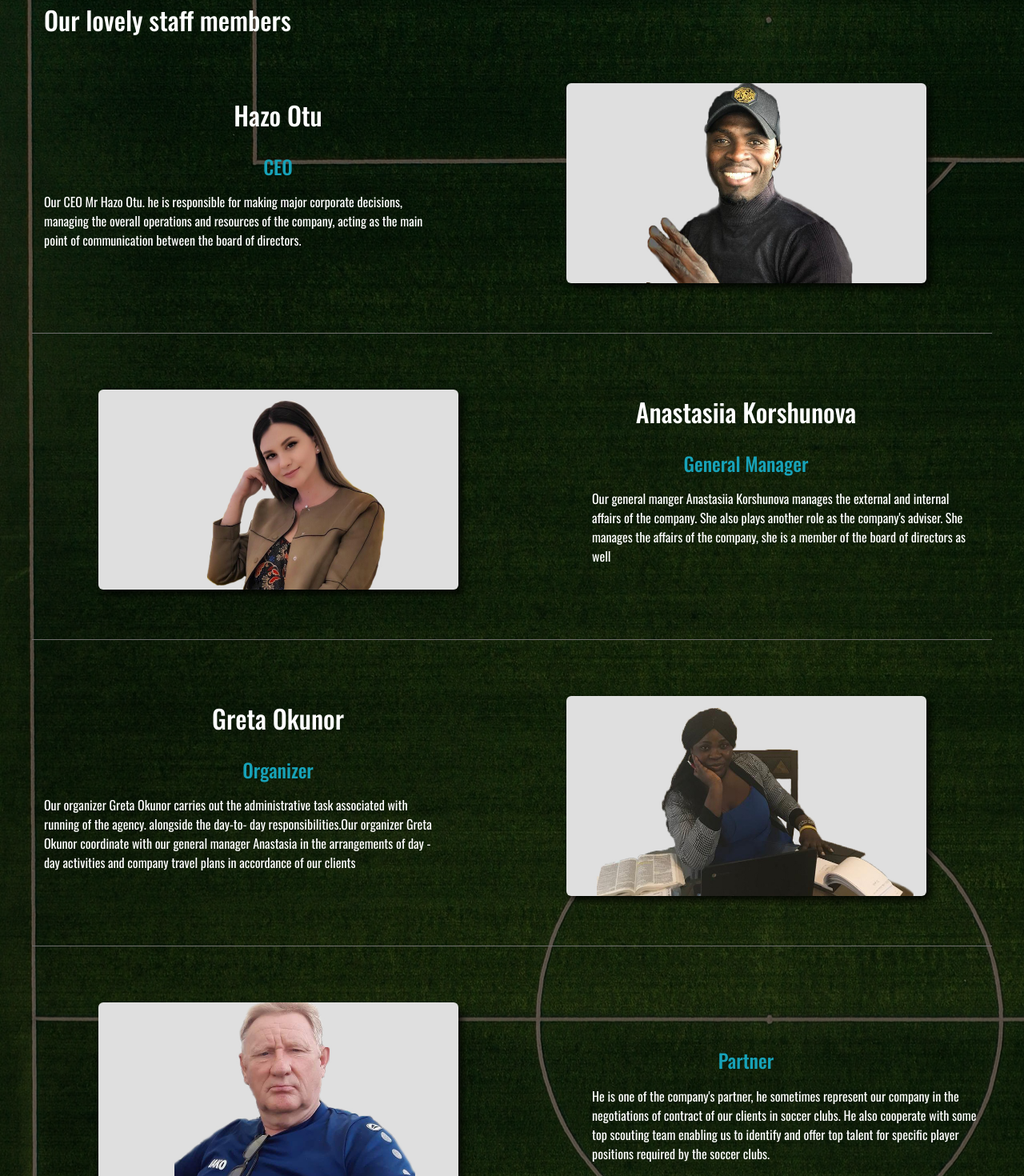
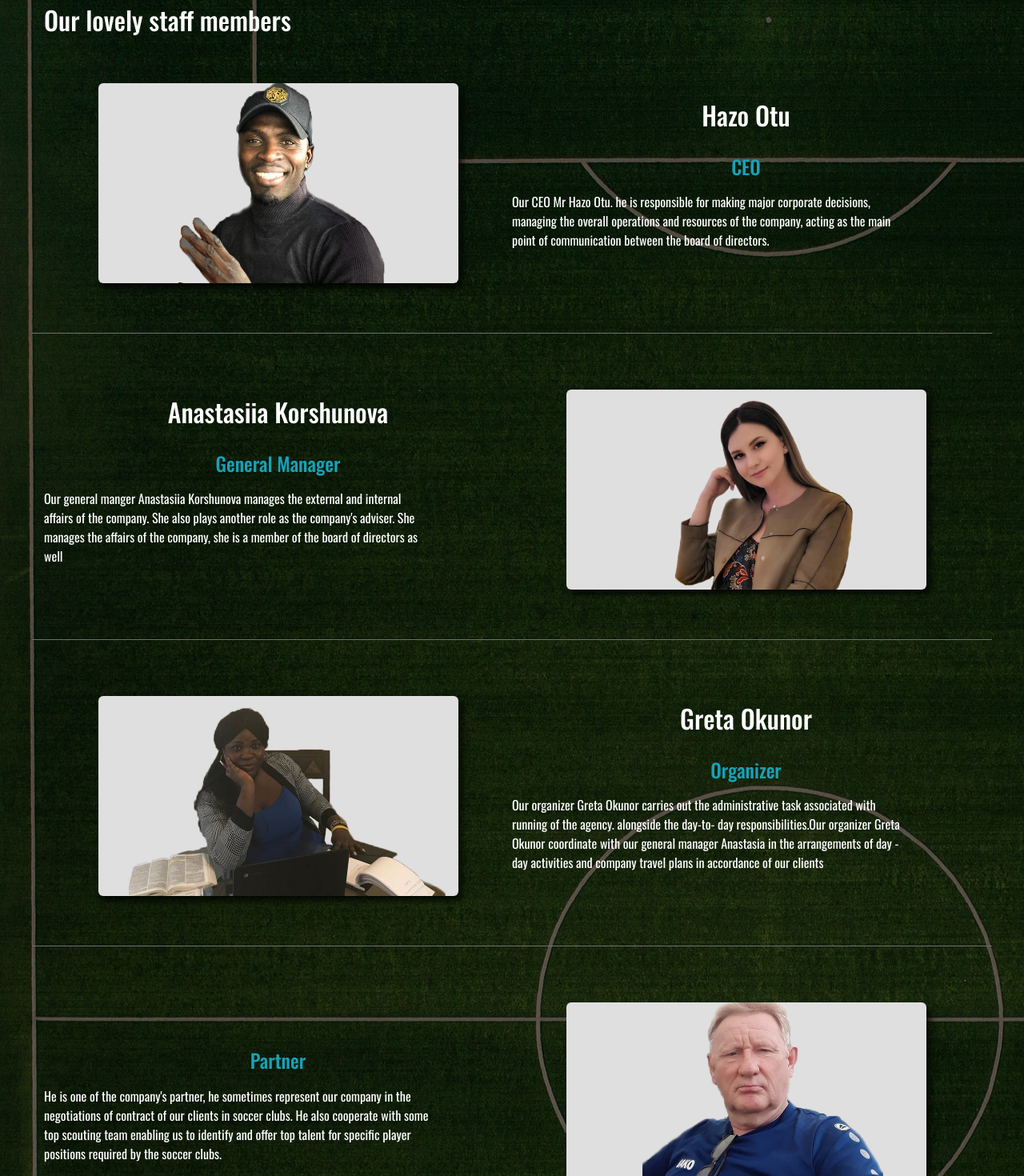
Before and after one commit to beksssK/footballtemporary, a React (Create React App) app: page /staff in a window 1280 px wide. Shown: the part 460-1930 px from the top of the page at 80% size. Built offline with nearby package versions, Linux system fonts and the light colour scheme.

Commit message:
made the custom hook to watch the window size

```diff
--- a/src/components/Home/HomeMiddle.js
+++ b/src/components/Home/HomeMiddle.js
@@ -6,6 +6,7 @@ import InfoSection from "../Section/InfoSection";
 import ceo from "../../assets/staff/CEO1.jpg";
 import organizer from "../../assets/staff/organizer.jpg";
 import gManager from "../../assets/staff/gManager1.jpg";
+import useWindowWidth from "../../hooks/useWindowWidth";
 
 const items = [
     {
@@ -25,6 +26,38 @@ const items = [
     },
 ];
 
+const generalInfo = {
+  who: {
+    title: "Who are we",
+    infoText: <><b>HNBM SPORTS AGENCY</b> is an International, standard and global private sports agency;
+      providing soccer trials,international camps for aspiring footballers ranging from age 15 and above.
+      HNBM manages talents who needs our assistance in various ways.our agency with the coordination of
+      our partners and other soccer agents try to fix our clients into clubs for trials or for signing on
+      when necessary. Currently we made some transfers to the golf countries under our management and
+      looking forward to other parts of the world for trials or signings. We're always ready to embrace
+      client's that are interested in cooperating with our sports agency concerning the above mentioned
+      details.</>,
+  },
+  what: {
+    title: "What do we do",
+    infoText: <>
+      <ol>
+        <li>We negotiate a professional contract or trial for our (players) clients.</li>
+        <li>We closely follow each of our players to know their condition in club</li>
+        <li>Our agency also finds clubs that allow our players or clients to evolve.</li>
+        <li>We establish a career plan for our clients</li>
+        <li>.We also suggest an investment plans to our clients to ensure that our player or client is comfortable after their soccer career.</li>
+      </ol>
+    </>
+  },
+  why: {
+    title: "Why do they choose us?",
+    infoText: <>
+      We establish relationships based on professionalism, transparency and trust: values that define our philosophy and the way we work. Our code of ethics is more than a declaration of intent; it shows us the way to follow and has allow us to obtain recognition and results endorsement. We know that trust is something vague, built and maintained through fidelity. The professional relationship we have with our athletes goes beyond merely providing services. We feel the defeats, the successes and the tension  of athletes like ours and we learn from the challenges we go through successively.
+    </>
+  },
+};
+
 
 const settings = {
   adaptiveHeight: true,
@@ -35,70 +68,24 @@ const settings = {
   slidesToScroll: 1
 };
 
-function debounce(fn, ms) {
-  let timer
-  return _ => {
-    clearTimeout(timer)
-    timer = setTimeout(() => {
-      timer = null
-      fn.apply(this, arguments)
-    }, ms)
-  };
-}
 
 const HomeMiddle = () => {
-  const [leftSided, setLeftSided] = useState(true);
-  const setSide = () => {
-    if (window.innerWidth > 600) {
-      setLeftSided(true)
-    } else {
-      setLeftSided(false);
-    }
-  }
-  useEffect(() => {
-    const debounceHandleResize = debounce(() => {
-      console.log('resized to ', window.innerWidth);
-      setSide();
-    }, 500);
-    window.addEventListener('resize', debounceHandleResize);
-    return () => window.removeEventListener('resize', debounceHandleResize);
-  });
-  useEffect(() => {
-    setSide();
-  }, [])
-
+  const isWindowSmall = useWindowWidth();
   return (
     <div className="HomeMiddle container">
       <section className='info__header container'>
         <h2 className='info__main-title'>HNBM SPORTS MANAGEMENT AND COMPANY LTD</h2>
       </section>
-      <InfoSection leftSided={leftSided} sectionClass="who" infoTitle="Who are we"
-                   infoText={<><b>HNBM SPORTS AGENCY</b> is an International, standard and global private sports agency;
-                     providing soccer trials,international camps for aspiring footballers ranging from age 15 and above.
-                     HNBM manages talents who needs our assistance in various ways.our agency with the coordination of
-                     our partners and other soccer agents try to fix our clients into clubs for trials or for signing on
-                     when necessary. Currently we made some transfers to the golf countries under our management and
-                     looking forward to other parts of the world for trials or signings. We're always ready to embrace
-                     client's that are interested in cooperating with our sports agency concerning the above mentioned
-                     details.</>}
-      />
-      <InfoSection leftSided={false} sectionClass="what" infoTitle="What do we do"
-                   infoText={<>
-                     <ol>
-                      <li>We negotiate a professional contract or trial for our (players) clients.</li>
-                      <li>We closely follow each of our players to know their condition in club</li>
-                      <li>Our agency also finds clubs that allow our players or clients to evolve.</li>
-                      <li>We establish a career plan for our clients</li>
-                      <li>.We also suggest an investment plans to our clients to ensure that our player or client is comfortable after their soccer career.</li>
-                     </ol>
-                   </>}
-      />
-      <InfoSection leftSided={leftSided} sectionClass="why" infoTitle="Why do they choose us?"
-                   infoText={<>
-                     We establish relationships based on professionalism, transparency and trust: values that define our philosophy and the way we work. Our code of ethics is more than a declaration of intent; it shows us the way to follow and has allow us to obtain recognition and results endorsement. We know that trust is something vague, built and maintained through fidelity. The professional relationship we have with our athletes goes beyond merely providing services. We feel the defeats, the successes and the tension  of athletes like ours and we learn from the challenges we go through successively.
-                   </>}
-      />
-      <InfoSection leftSided={false} sectionClass="staff" infoTitle="Our staff"
+      {Object.keys(generalInfo).map((item,index) => (
+        <InfoSection
+          key={item}
+          leftSided={index % 2 ? !isWindowSmall : false}
+          infoTitle={generalInfo[item].title}
+          sectionClass={item}
+          infoText={generalInfo[item].infoText}
+        />
+      ))}
+      <InfoSection leftSided={!isWindowSmall} sectionClass="staff" infoTitle="Our staff"
                    infoText={<>
                      Our Staffs are very diligent and capable of managing the affairs of the  company.each one of them plays a major role as expected of them in terms of cooperation of our clients and partners.is quite an experience working with our staffs along side our board of directors.
                    </>}
--- /dev/null
+++ b/src/components/Staff/StaffCard.jsx
@@ -0,0 +1,29 @@
+import React from 'react';
+
+const StaffCard = ({leftSided, staffClass, name, position, info, photoLink}) => {
+  return leftSided ? (
+    <section className='info__section staff__info__section container'>
+      <div className='info__item'>
+        <h2 className='info__title staff__title'>{name}</h2>
+        <h4 className='text-center text-info staff__position'>{position}</h4>
+        <p className='info__text info__text-left'>{info}</p>
+      </div>
+      <div className='info__item'>
+        <div className={`info__pic ${staffClass}__pic`} style={{backgroundImage: `url(${photoLink})`}}/>
+      </div>
+    </section>
+  ) : (
+    <section className='info__section staff__info__section container'>
+      <div className='info__item'>
+        <div className={`info__pic ${staffClass}__pic`} style={{backgroundImage: `url(${photoLink})`}}/>
+      </div>
+    <div className='info__item'>
+      <h2 className='info__title staff__title'>{name}</h2>
+      <h4 className='text-center text-info staff__position'>{position}</h4>
+      <p className='info__text info__text-left'>{info}</p>
+    </div>
+  </section>
+  );
+};
+
+export default StaffCard;
--- a/src/components/Staff/StaffMiddle.js
+++ b/src/components/Staff/StaffMiddle.js
@@ -5,8 +5,16 @@ import CEOImg from '../../assets/staff/CEO.jpg';
 import partnerImg from '../../assets/staff/partner2.jpg';
 
 import "./Staff.css";
+import StaffCard from "./StaffCard";
+import useWindowWidth from "../../hooks/useWindowWidth";
 
 const STAFF = {
+    ceo: {
+        position: 'CEO',
+        name: 'Hazo Otu',
+        info: 'Our CEO Mr Hazo Otu.  he is responsible for making major corporate decisions, managing the overall operations and resources of the company, acting as the main point of communication between the board of directors.',
+        photo: CEOImg
+    },
     gManager: {
         position: 'General Manager',
         name: 'Anastasiia Korshunova',
@@ -19,12 +27,6 @@ const STAFF = {
         info: 'Our organizer Greta Okunor carries out the administrative task associated with running of the agency. alongside the day-to- day responsibilities.Our organizer Greta Okunor coordinate with our general manager Anastasia in the arrangements of day - day activities and company travel plans in accordance of our clients',
         photo: organizerImg
     },
-    CEO: {
-        position: 'CEO',
-        name: 'Hazo Otu',
-        info: 'Our CEO Mr Hazo Otu.  he is responsible for making major corporate decisions, managing the overall operations and resources of the company, acting as the main point of communication between the board of directors.',
-        photo: CEOImg
-    },
     partner: {
         position: 'Partner',
         name: '',
@@ -34,104 +36,17 @@ const STAFF = {
 };
 
 const StaffMiddle = () => {
-    let windowWidth = window.matchMedia("(max-width: 600px)");
-    if(windowWidth.matches){
-        return (
-            <div className='StaffMiddle'>
-                <section className='info__header container'>
-                    <h2 className='info__main-title'>Our lovely staff members</h2>
-                </section>
-                <section className='info__section staff__info__section who container'>
-                    <div className='info__item'>
-                        <h2 className='info__title staff__title'>{STAFF.CEO.name}</h2>
-                        <h4 className='text-center text-info staff__position'>{STAFF.CEO.position}</h4>
-                        <p className='info__text info__text-left'>{STAFF.CEO.info}</p>
-                    </div>
-                    <div className='info__item'>
-                        <div className='info__pic ceo__pic' style={{backgroundImage: `url(${STAFF.CEO.photo})`}}/>
-                    </div>
-                </section>
-                <section className='info__section staff__info__section info__what container'>
-                    <div className='info__item'>
-                        <h2 className='info__title staff__title'>{STAFF.gManager.name}</h2>
-                        <h4 className='text-center text-info staff__position'>{STAFF.gManager.position}</h4>
-                        <p className='info__text info__text-right'>{STAFF.gManager.info}</p>
-                    </div>
-                    <div className='info__item'>
-                        <div className='info__pic gManager__pic' style={{backgroundImage: `url(${STAFF.gManager.photo})`}}/>
-                    </div>
-                </section>
-                <section className='info__section staff__info__section info__why container'>
-                    <div className='info__item'>
-                        <h2 className='info__title staff__title'>{STAFF.organizer.name}</h2>
-                        <h4 className='text-center text-info staff__position'>{STAFF.organizer.position}</h4>
-                        <p className='info__text info__text-left'>{STAFF.organizer.info}</p>
-                    </div>
-                    <div className='info__item'>
-                        <div className='info__pic organizer__pic' style={{backgroundImage: `url(${STAFF.organizer.photo})`}}/>
-                    </div>
-                </section>
-                <section className='info__section staff__info__section info__staff container'>
-                    <div className='info__item'>
-                        <h2 className='info__title staff__title'>{STAFF.partner.name}</h2>
-                        <h4 className='text-center text-info staff__position'>{STAFF.partner.position}</h4>
-                        <p className='info__text info__text-left'>{STAFF.partner.info}</p>
-                    </div>
-                    <div className='info__item'>
-                        <div className='info__pic partner__pic' style={{backgroundImage: `url(${STAFF.partner.photo})`}}/>
-                    </div>
-                </section>
-            </div>
-        );
-    } else {
+    const isWindowSmall = useWindowWidth();
     return (
         <div className='HomeMiddle'>
             <section className='info__header container'>
                 <h2 className='info__main-title'>Our lovely staff members</h2>
             </section>
-                <section className='info__section staff__info__section who container'>
-                    <div className='info__item'>
-                        <h2 className='info__title staff__title'>{STAFF.CEO.name}</h2>
-                        <h4 className='text-center text-info staff__position'>{STAFF.CEO.position}</h4>
-                        <p className='info__text info__text-left'>{STAFF.CEO.info}</p>
-                    </div>
-                    <div className='info__item'>
-                        <div className='info__pic ceo__pic' style={{backgroundImage: `url(${STAFF.CEO.photo})`}}/>
-                    </div>
-                </section>
-                <section className='info__section staff__info__section info__what container'>
-                    <div className='info__item'>
-                        <div className='info__pic gManager__pic' style={{backgroundImage: `url(${STAFF.gManager.photo})`}}/>
-                    </div>
-                    <div className='info__item'>
-                        <h2 className='info__title staff__title'>{STAFF.gManager.name}</h2>
-                        <h4 className='text-center text-info staff__position'>{STAFF.gManager.position}</h4>
-                        <p className='info__text info__text-right'>{STAFF.gManager.info}</p>
-                    </div>
-                </section>
-                <section className='info__section staff__info__section info__why container'>
-                    <div className='info__item'>
-                        <h2 className='info__title staff__title'>{STAFF.organizer.name}</h2>
-                        <h4 className='text-center text-info staff__position'>{STAFF.organizer.position}</h4>
-                        <p className='info__text info__text-left'>{STAFF.organizer.info}</p>
-                    </div>
-                    <div className='info__item'>
-                        <div className='info__pic organizer__pic' style={{backgroundImage: `url(${STAFF.organizer.photo})`}}/>
-                    </div>
-                </section>
-                <section className='info__section staff__info__section info__staff container'>
-                    <div className='info__item'>
-                        <div className='info__pic partner__pic' style={{backgroundImage: `url(${STAFF.partner.photo})`}}/>
-                    </div>
-                    <div className='info__item'>
-                        <h2 className='info__title staff__title'>{STAFF.partner.name}</h2>
-                        <h4 className='text-center text-info staff__position'>{STAFF.partner.position}</h4>
-                        <p className='info__text info__text-right'>{STAFF.partner.info}</p>
-                    </div>
-                </section>
+            {Object.keys(STAFF).map((member, index) => (
+              <StaffCard key={member} leftSided={index % 2 ? true : isWindowSmall } name={STAFF[member].name} photoLink={STAFF[member].photo} position={STAFF[member].position} info={STAFF[member].info} staffClass={member}/>
+            ))}
         </div>
     );
-    }
 };
 
 
--- /dev/null
+++ b/src/hooks/useWindowWidth.js
@@ -0,0 +1,32 @@
+import {useEffect, useState} from "react";
+
+function debounce(fn, ms) {
+  let timer
+  return _ => {
+    clearTimeout(timer)
+    timer = setTimeout(() => {
+      timer = null
+      fn.apply(this, arguments)
+    }, ms)
+  };
+}
+
+const useWindowWidth = () => {
+  const [isScreenSmall, setIsScreenSmall] = useState(false);
+  let checkScreenSize = () => {
+    setIsScreenSmall(window.innerWidth < 600);
+  }
+  useEffect(() => {
+    const debounceHandleResize = debounce(() => {
+      checkScreenSize();
+    }, 500);
+    window.addEventListener('resize', debounceHandleResize);
+    return () => window.removeEventListener('resize', debounceHandleResize);
+  });
+  useEffect(() => {
+    checkScreenSize();
+  }, []);
+  return isScreenSmall;
+}
+
+export default useWindowWidth;
```
Lines whose indentation alone changed are shown as unchanged.
